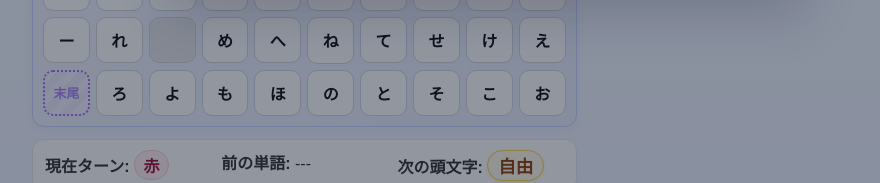
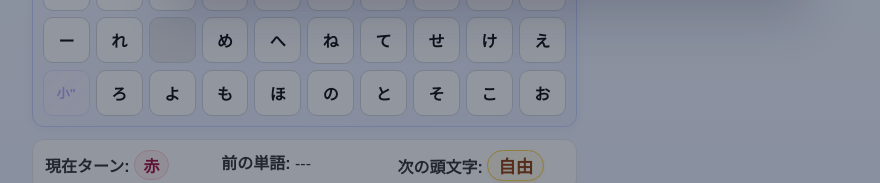
Before and after one commit to flyaway2525/pages, a React (Vite) app: page /pages/word-game in a window 1280 px wide. Shown: the part 553-736 px from the top of the page, without its empty margins (152-1032 px from the left). Built offline with nearby package versions, Linux system fonts and the light colour scheme.

Commit message:
style: 変換ツールのラベルと配色を調整

```diff
--- a/src/pages/WordGame.tsx
+++ b/src/pages/WordGame.tsx
@@ -757,7 +757,7 @@ export default function WordGame() {
                         aria-label="末尾変換ツール"
                         title="末尾を小文字・濁点に変換"
                       >
-                        末尾
+                        小"
                       </button>
                     );
                   }
--- a/src/styles/pages/word-game.css
+++ b/src/styles/pages/word-game.css
@@ -332,23 +332,23 @@
 }
 
 .cell.tool-cell {
-  border: 2px dashed #7c3aed;
-  background: repeating-linear-gradient(135deg, #f5f3ff 0 8px, #ede9fe 8px 16px);
-  color: #5b21b6;
+  border: 1px solid #c4b5fd;
+  background: repeating-linear-gradient(135deg, #faf5ff 0 8px, #f5f3ff 8px 16px);
+  color: #6d28d9;
   font-size: 0.8rem;
   letter-spacing: 0.02em;
   cursor: pointer;
-  box-shadow: inset 0 0 0 1px rgba(124, 58, 237, 0.2);
+  box-shadow: inset 0 0 0 1px rgba(167, 139, 250, 0.25);
 }
 
 .cell.tool-cell:hover:not(:disabled) {
-  background: repeating-linear-gradient(135deg, #ede9fe 0 8px, #ddd6fe 8px 16px);
+  background: repeating-linear-gradient(135deg, #f5f3ff 0 8px, #ede9fe 8px 16px);
   transform: translateY(-1px);
 }
 
 .cell.tool-cell:disabled {
-  border-style: dotted;
-  color: #8b5cf6;
+  border-color: #ddd6fe;
+  color: #a78bfa;
   opacity: 0.7;
   cursor: not-allowed;
   box-shadow: none;
```
